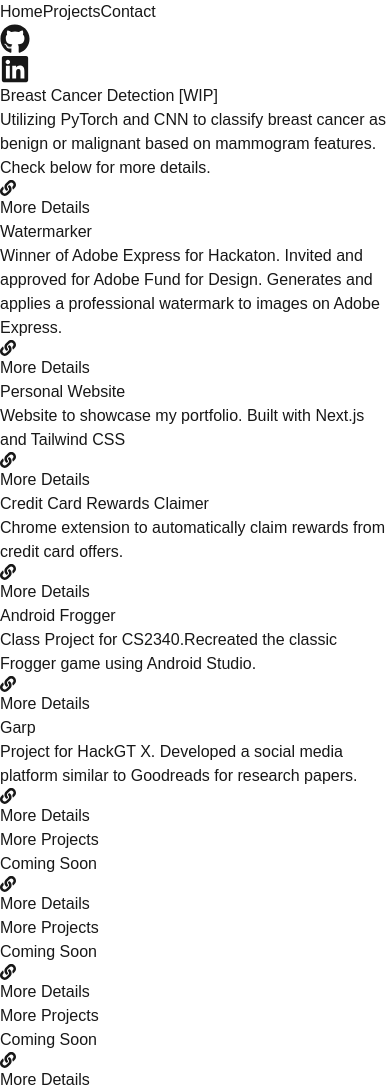
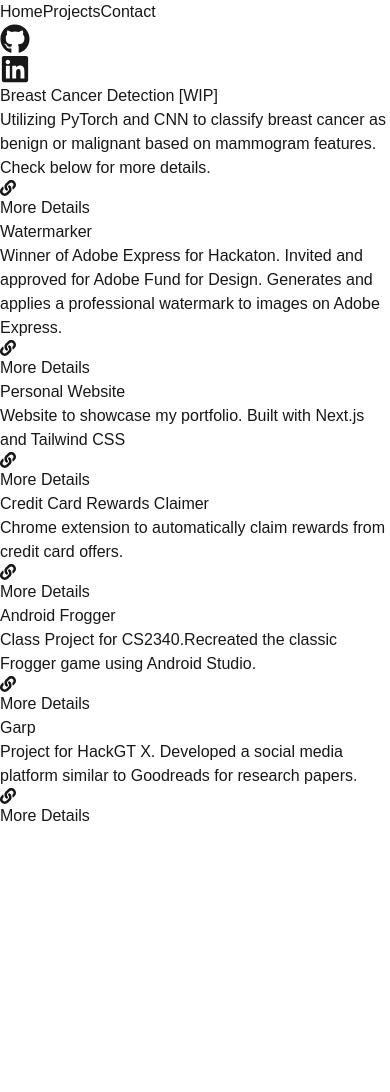
Before and after one commit to Peterw135/Portfolio, a Next.js app: page /projects in a window 390 px wide. After the commit the page ends 844 px from the top, so only its background shows below. Built offline with nearby package versions, Linux system fonts and the light colour scheme.

Commit message:
Made grid responsive

```diff
--- a/src/app/projects/page.tsx
+++ b/src/app/projects/page.tsx
@@ -4,7 +4,7 @@
     return (
         <div className="h-[calc(100vh-80px)] flex items-center justify-center">
             <div className="max-w-6xl p-8 m-auto">
-            <div className="grid grid-cols-3 gap-6">
+            <div className="grid grid-cols-1 sm:grid-cols-2 lg:grid-cols-3 gap-6">
                 <ProjectCard
                     title="Breast Cancer Detection [WIP]"
                     description="Utilizing PyTorch and CNN to classify breast cancer as benign or malignant based on mammogram features. Check below for more details."
@@ -35,21 +35,6 @@
                     description="Project for HackGT X. Developed a social media platform similar to Goodreads for research papers."
                     link="https://github.com/kvnshu/garp.git"
                 />
-                <ProjectCard
-                    title="More Projects"
-                    description="Coming Soon"
-                    link=""
-                />
-               <ProjectCard
-                    title="More Projects"
-                    description="Coming Soon"
-                    link=""
-                />
-                <ProjectCard
-                    title="More Projects"
-                    description="Coming Soon"
-                    link=""
-                />
             </div>
         </div>
         </div>
```
